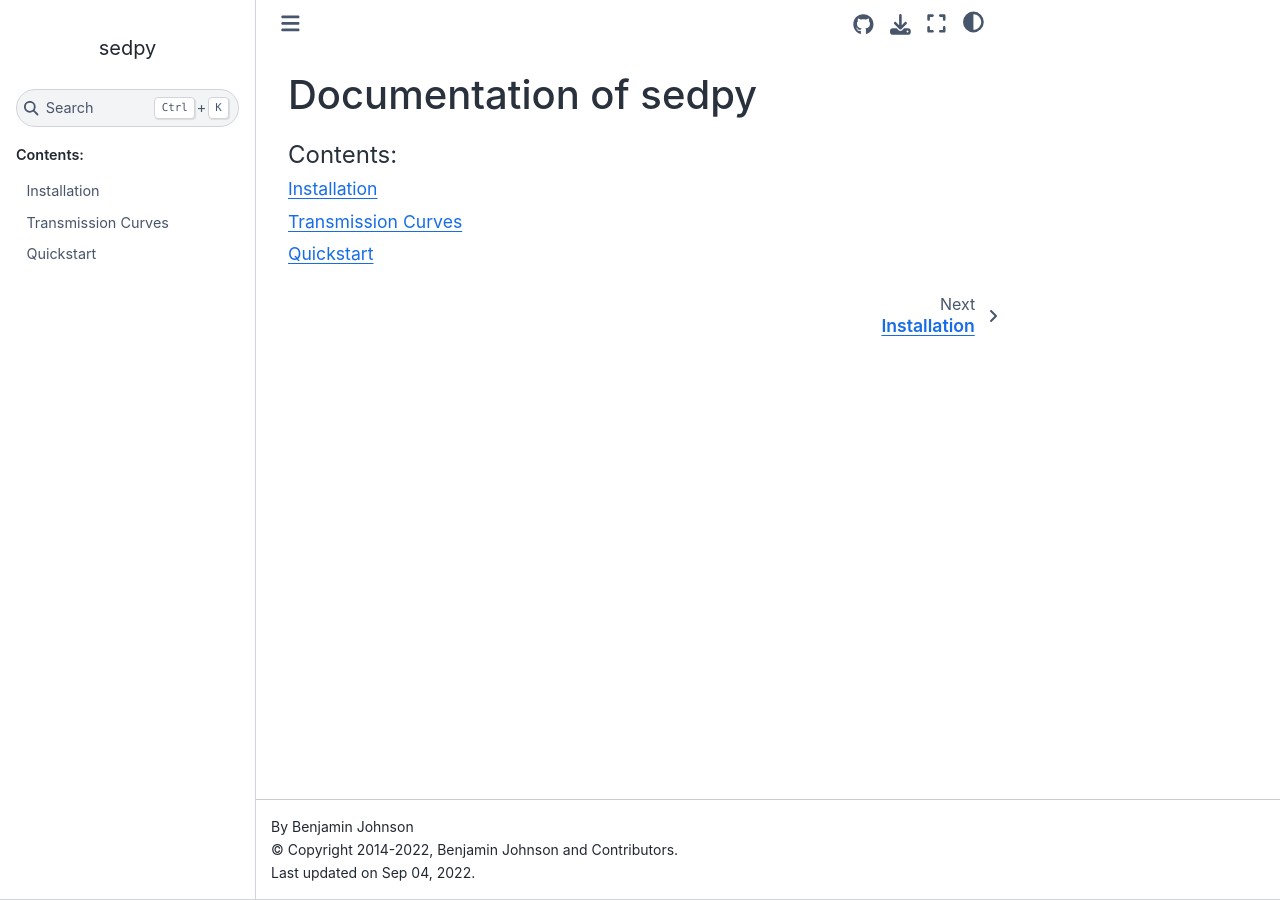
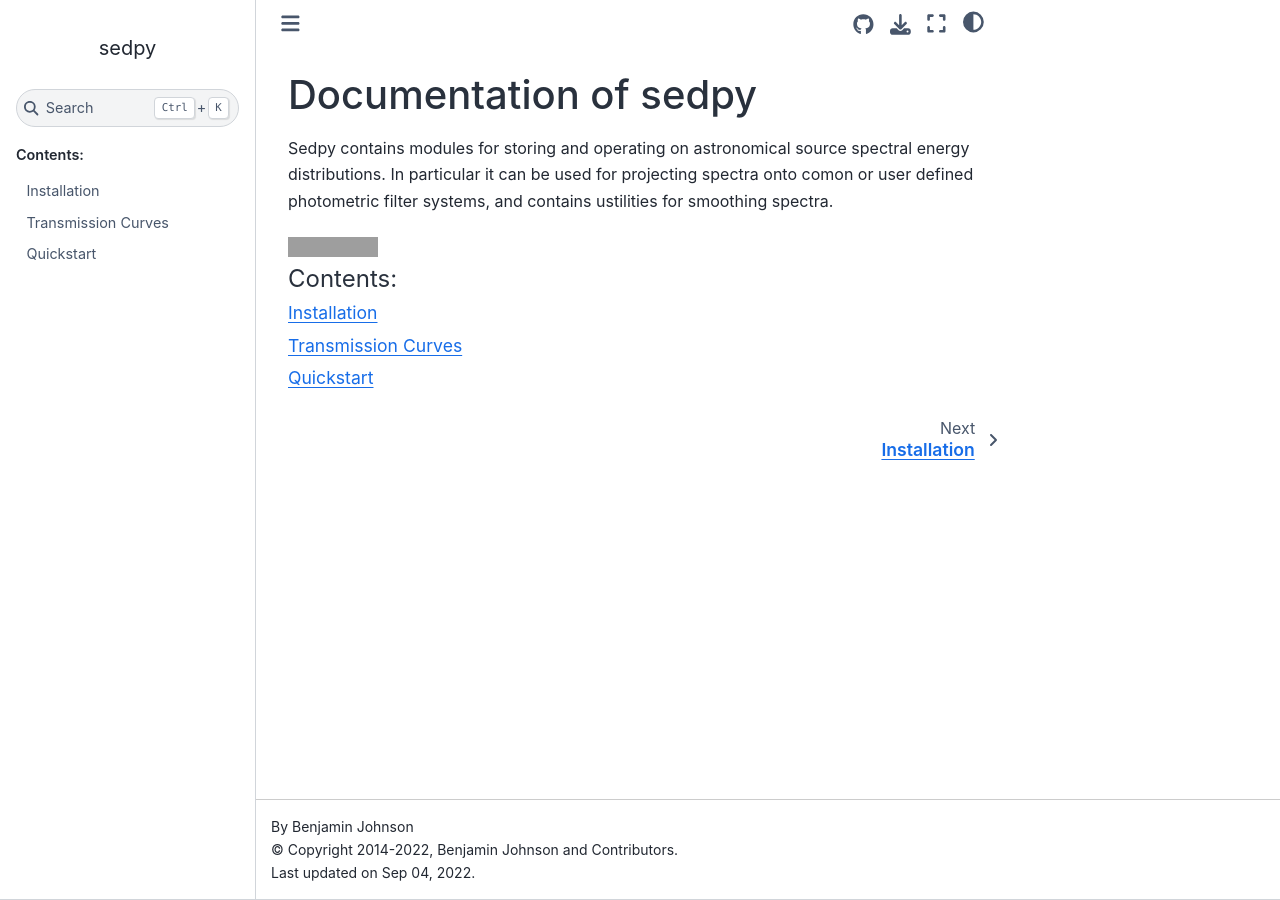
Before and after one commit to bd-j/sedpy, a Sphinx documentation site: the page built from docs/index.rst, in a window 1280 px wide. Built offline with Sphinx 7.4.7 and the Sphinx Book theme 1.1.4, drawn with Linux system fonts in a browser that asks for light colours; grey boxes are pictures that could not be loaded.

Commit message:
add badges, intro to index.rst.

```diff
--- a/README.rst
+++ b/README.rst
@@ -1,10 +1,15 @@
 sedpy
 =====
+
 
 Modules for storing and operating on astronomical source spectral energy distributions.
 
 .. image:: https://github.com/bd-j/sedpy/workflows/Tests/badge.svg
   :target: https://github.com/bd-j/sedpy/actions?query=workflow%3ATests
+
+.. image:: https://readthedocs.org/projects/sedpy/badge/?version=latest
+    :target: https://sedpy.readthedocs.io/en/latest/?badge=latest
+    :alt: Documentation Status
 
 Installation & setup:
 ---------------------
--- a/docs/index.rst
+++ b/docs/index.rst
@@ -1,5 +1,13 @@
 Documentation of sedpy
 ======================
+
+Sedpy contains modules for storing and operating on astronomical source
+spectral energy distributions.  In particular it can be used for projecting
+spectra onto comon or user defined photometric filter systems, and contains
+ustilities for smoothing spectra.
+
+.. image:: https://github.com/bd-j/sedpy/workflows/Tests/badge.svg
+  :target: https://github.com/bd-j/sedpy/actions?query=workflow%3ATests
 
 .. toctree::
    :maxdepth: 1
```
